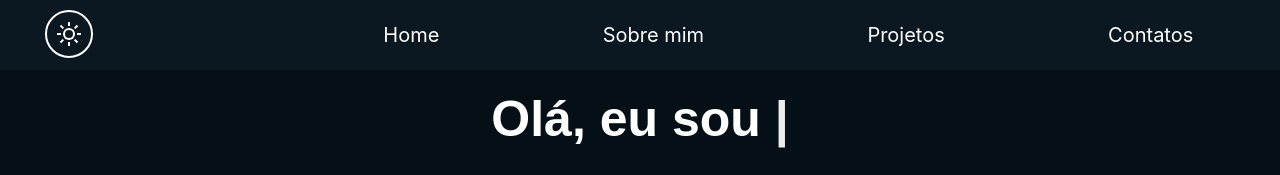
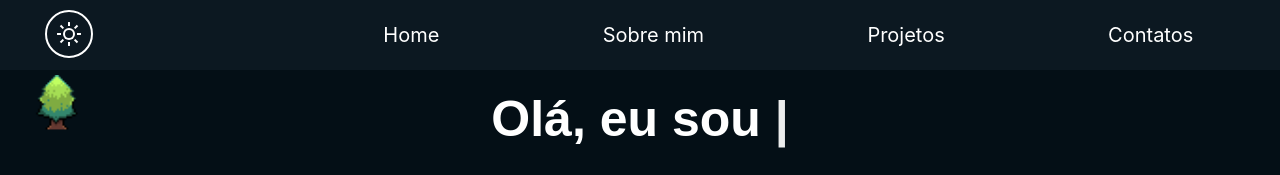
Before and after one commit to Imaginisk/Portfolio, a plain HTML site: page index.html in a window 1280 px wide. Shown: the top 175 px of the page. Drawn offline with Linux system fonts and the light colour scheme; a web font is replaced by a local one.

Commit message:
Update index.html

```diff
--- a/index.html
+++ b/index.html
@@ -32,7 +32,7 @@
         <li><a href="#copetencias">Projetos</a></li>
         <li><a href="#contatos">Contatos</a></li>
       </ul>
-      <img src="Imagens/menu1.png" class="menu-btn" alt="" />
+      <img id="sprites" src="imagens/tree2.png" alt="" />
     </nav>
     <!-- Sessão Apresentação -->
     <header class="apresentacao" id="apresentacao">
```
